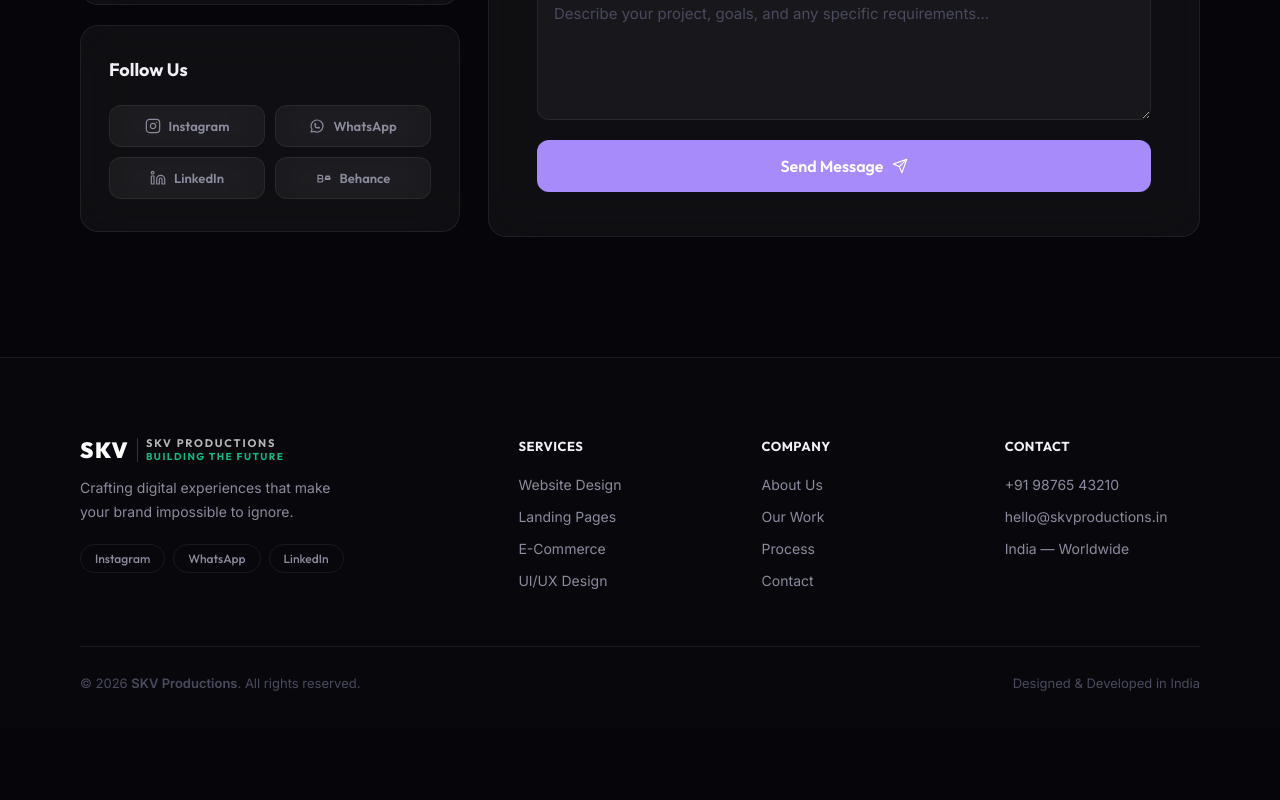
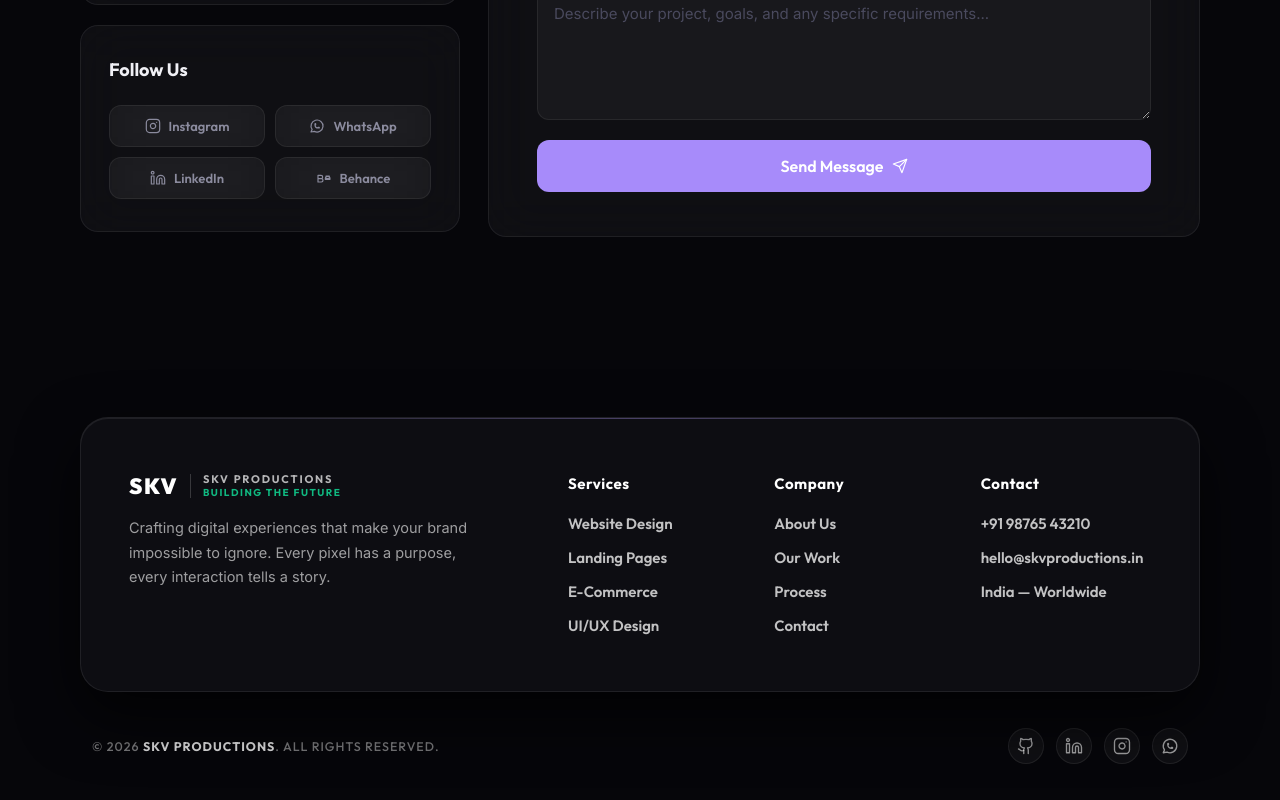
Before and after one commit to Shubham916-ui/SKV-productions, a React (Vite) app: page /contact in a window 1280 px wide. Shown: the part 839-1639 px from the top of the page. Before the commit the page ends 1566 px from the top, so only its background shows below. Built offline with nearby package versions, Linux system fonts and the light colour scheme.

Commit message:
Transform footer into sleek floating dark card design with social icon bar

```diff
--- a/src/components/Footer.css
+++ b/src/components/Footer.css
@@ -1,59 +1,159 @@
-.footer {
-  border-top: 1px solid var(--glass-border);
-  background: rgba(255,255,255,0.01);
-  padding: 80px 0 36px;
-  position: relative; z-index: 2;
+/* ===== FLOATING CARD FOOTER DESIGN ===== */
+.footer-section {
+  padding: 60px 0 36px;
+  position: relative;
+  z-index: 2;
+  background: transparent;
 }
-.footer-top {
+
+.footer-floating-card {
+  background: #0d0d12;
+  border: 1px solid rgba(255, 255, 255, 0.08);
+  border-radius: 28px;
+  padding: 56px 48px;
+  box-shadow: 0 24px 60px rgba(0, 0, 0, 0.7), inset 0 1px 0 rgba(255, 255, 255, 0.08);
+  margin-bottom: 36px;
+  position: relative;
+  overflow: hidden;
+}
+
+.footer-floating-card::before {
+  content: '';
+  position: absolute;
+  top: 0;
+  left: 10%;
+  right: 10%;
+  height: 1px;
+  background: linear-gradient(90deg, transparent, rgba(167, 139, 250, 0.3), transparent);
+}
+
+.footer-card-inner {
   display: grid;
-  grid-template-columns: 2fr 1fr 1fr 1fr;
-  gap: 48px;
-  margin-bottom: 56px;
+  grid-template-columns: 1.3fr 2fr;
+  gap: 60px;
+  align-items: start;
 }
-.footer-logo {
+
+.footer-brand {
+  display: flex;
+  flex-direction: column;
+  gap: 18px;
+}
+
+.footer-brand-desc {
+  color: rgba(255, 255, 255, 0.6);
+  font-size: 14.5px;
+  line-height: 1.7;
+  max-width: 340px;
+  font-family: 'Inter', sans-serif;
+}
+
+.footer-columns {
+  display: grid;
+  grid-template-columns: repeat(3, 1fr);
+  gap: 36px;
+}
+
+.footer-col h4 {
+  font-family: 'Outfit', sans-serif;
+  font-size: 15px;
+  font-weight: 700;
+  color: #ffffff;
+  margin-bottom: 20px;
+  letter-spacing: 0.5px;
+}
+
+.footer-col ul {
+  list-style: none;
+  padding: 0;
+  margin: 0;
+  display: flex;
+  flex-direction: column;
+  gap: 14px;
+}
+
+.footer-col a, .footer-col span {
+  font-family: 'Outfit', sans-serif;
+  font-size: 15px;
+  font-weight: 600;
+  color: rgba(255, 255, 255, 0.75);
   text-decoration: none;
-  display: flex; align-items: center; gap: 8px;
-  margin-bottom: 14px;
+  transition: all 0.25s ease;
+  display: inline-block;
 }
-.footer-brand p {
-  color: var(--text-muted); font-size: 14px;
-  line-height: 1.7; max-width: 260px;
-  margin-bottom: 20px;
+
+.footer-col a:hover {
+  color: #ffffff;
+  transform: translateX(3px);
 }
-.footer-socials { display: flex; gap: 8px; flex-wrap: wrap; }
-.social-pill {
-  padding: 6px 14px;
-  border: 1px solid var(--glass-border);
-  border-radius: var(--radius-full);
-  color: var(--text-muted); text-decoration: none;
-  font-size: 12px; font-weight: 500;
-  font-family: "Outfit", sans-serif;
-  transition: all 0.2s;
+
+/* Footer Bottom Bar */
+.footer-bottom-bar {
+  display: flex;
+  align-items: center;
+  justify-content: space-between;
+  padding: 0 12px;
 }
-.social-pill:hover { color: var(--purple); border-color: rgba(167,139,250,0.35); background: rgba(167,139,250,0.08); }
-.footer-col h4 {
-  font-family: "Outfit", sans-serif;
-  font-size: 13px; font-weight: 700;
-  color: var(--text); margin-bottom: 20px;
-  letter-spacing: 0.5px; text-transform: uppercase;
+
+.copyright-text {
+  font-family: 'Outfit', sans-serif;
+  font-size: 12.5px;
+  font-weight: 500;
+  color: rgba(255, 255, 255, 0.45);
+  letter-spacing: 1px;
+  text-transform: uppercase;
 }
-.footer-col ul { list-style: none; display: flex; flex-direction: column; gap: 12px; }
-.footer-col a, .footer-col span {
-  font-size: 14px; color: var(--text-muted);
-  text-decoration: none; transition: color 0.2s;
+
+.copyright-text span {
+  color: rgba(255, 255, 255, 0.85);
+  font-weight: 700;
 }
-.footer-col a:hover { color: var(--purple); }
-.footer-bottom {
-  padding-top: 28px;
-  border-top: 1px solid var(--glass-border);
-  display: flex; justify-content: space-between; align-items: center;
-  color: var(--text-dim); font-size: 13px;
+
+.footer-social-icons {
+  display: flex;
+  align-items: center;
+  gap: 12px;
 }
-.heart { color: var(--pink); }
-@media (max-width: 900px) {
-  .footer-top { grid-template-columns: 1fr 1fr; gap: 32px; }
+
+.social-icon-btn {
+  width: 36px;
+  height: 36px;
+  border-radius: 50%;
+  background: rgba(255, 255, 255, 0.04);
+  border: 1px solid rgba(255, 255, 255, 0.08);
+  display: flex;
+  align-items: center;
+  justify-content: center;
+  color: rgba(255, 255, 255, 0.6);
+  text-decoration: none;
+  transition: all 0.25s ease;
 }
-@media (max-width: 560px) {
-  .footer-top { grid-template-columns: 1fr; gap: 28px; }
-  .footer-bottom { flex-direction: column; gap: 6px; text-align: center; }
+
+.social-icon-btn:hover {
+  color: #ffffff;
+  background: rgba(255, 255, 255, 0.12);
+  border-color: rgba(255, 255, 255, 0.2);
+  transform: translateY(-2px);
 }
+
+@media (max-width: 960px) {
+  .footer-card-inner {
+    grid-template-columns: 1fr;
+    gap: 40px;
+  }
+  .footer-floating-card {
+    padding: 40px 28px;
+  }
+}
+
+@media (max-width: 640px) {
+  .footer-columns {
+    grid-template-columns: 1fr;
+    gap: 28px;
+  }
+  .footer-bottom-bar {
+    flex-direction: column-reverse;
+    gap: 20px;
+    text-align: center;
+  }
+}
--- a/src/components/Footer.jsx
+++ b/src/components/Footer.jsx
@@ -1,11 +1,20 @@
 import { Link } from "react-router-dom";
 import "./Footer.css";
+import {
+  IconGitHub,
+  IconLinkedIn,
+  IconInstagram,
+  IconWhatsApp
+} from "./Icons";
 
 export default function Footer() {
   return (
-    <footer className="footer">
+    <footer className="footer-section">
       <div className="container">
-        <div className="footer-top">
+        {/* Floating Dark Footer Card */}
+        <div className="footer-floating-card">
+          <div className="footer-card-inner">
+            {/* Brand Left */}
             <div className="footer-brand">
               <Link to="/" className="footer-logo">
                 <span className="logo-brand-mark">SKV</span>
@@ -17,13 +26,13 @@ export default function Footer() {
                   </span>
                 </div>
               </Link>
-            <p>Crafting digital experiences that make your brand impossible to ignore.</p>
-            <div className="footer-socials">
-              <a href="#" className="social-pill">Instagram</a>
-              <a href="#" className="social-pill">WhatsApp</a>
-              <a href="#" className="social-pill">LinkedIn</a>
+              <p className="footer-brand-desc">
+                Crafting digital experiences that make your brand impossible to ignore. Every pixel has a purpose, every interaction tells a story.
+              </p>
             </div>
-          </div>
+
+            {/* Navigation Columns */}
+            <div className="footer-columns">
               <div className="footer-col">
                 <h4>Services</h4>
                 <ul>
@@ -33,6 +42,7 @@ export default function Footer() {
                   <li><Link to="/services">UI/UX Design</Link></li>
                 </ul>
               </div>
+
               <div className="footer-col">
                 <h4>Company</h4>
                 <ul>
@@ -42,6 +52,7 @@ export default function Footer() {
                   <li><Link to="/contact">Contact</Link></li>
                 </ul>
               </div>
+
               <div className="footer-col">
                 <h4>Contact</h4>
                 <ul>
@@ -51,9 +62,28 @@ export default function Footer() {
                 </ul>
               </div>
             </div>
-        <div className="footer-bottom">
-          <p>© 2026 <strong>SKV Productions</strong>. All rights reserved.</p>
-          <p>Designed & Developed in India</p>
+          </div>
+        </div>
+
+        {/* Footer Bottom Bar Outside Card */}
+        <div className="footer-bottom-bar">
+          <p className="copyright-text">
+            © 2026 <span>SKV PRODUCTIONS</span>. ALL RIGHTS RESERVED.
+          </p>
+          <div className="footer-social-icons">
+            <a href="https://github.com" target="_blank" rel="noopener noreferrer" className="social-icon-btn" aria-label="GitHub">
+              <IconGitHub size={18} />
+            </a>
+            <a href="https://linkedin.com" target="_blank" rel="noopener noreferrer" className="social-icon-btn" aria-label="LinkedIn">
+              <IconLinkedIn size={18} />
+            </a>
+            <a href="https://instagram.com" target="_blank" rel="noopener noreferrer" className="social-icon-btn" aria-label="Instagram">
+              <IconInstagram size={18} />
+            </a>
+            <a href="https://wa.me/919876543210" target="_blank" rel="noopener noreferrer" className="social-icon-btn" aria-label="WhatsApp">
+              <IconWhatsApp size={18} />
+            </a>
+          </div>
         </div>
       </div>
     </footer>
```
Lines whose indentation alone changed are shown as unchanged.
